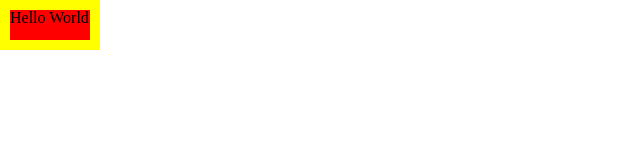
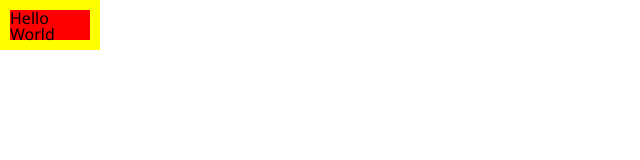
Before and after one commit to idbdyoung/next-todo-app, a Next.js app: page / in a window 1280 px wide. Shown: the top 160 px of the page, without its empty margins (0-640 px from the left). Built offline with nearby package versions, Linux system fonts and the light colour scheme.

Commit message:
feat: Apply font to GlobalStyle

```diff
--- a/styles/GlobalStyle.ts
+++ b/styles/GlobalStyle.ts
@@ -6,6 +6,9 @@ const GlobalStyle = createGlobalStyle`
   * {
     box-sizing: border-box;
   }
+  body {
+    font-family: Noto Sans, Noto Sans KR;
+  }
 `;
 
 export default GlobalStyle;
```
